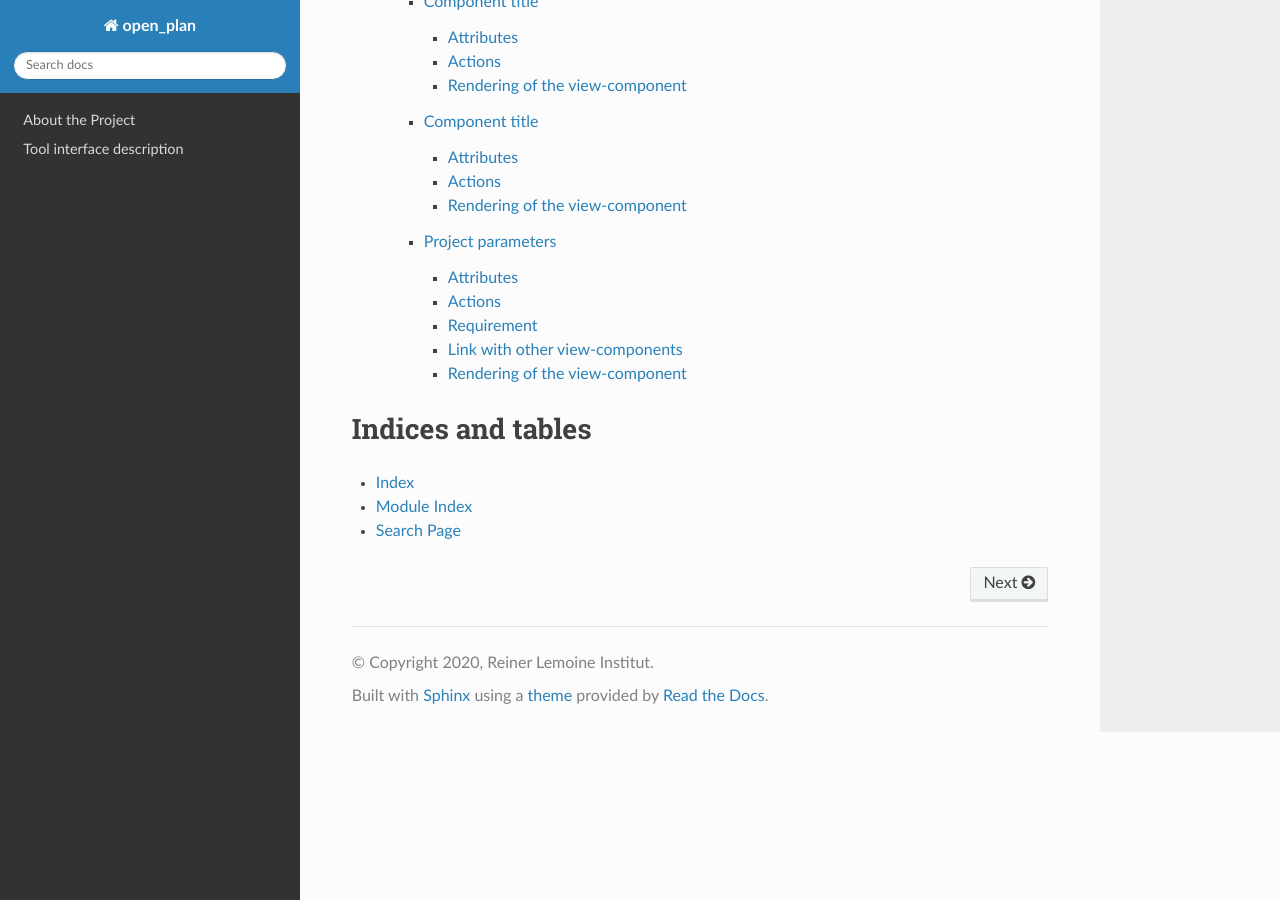
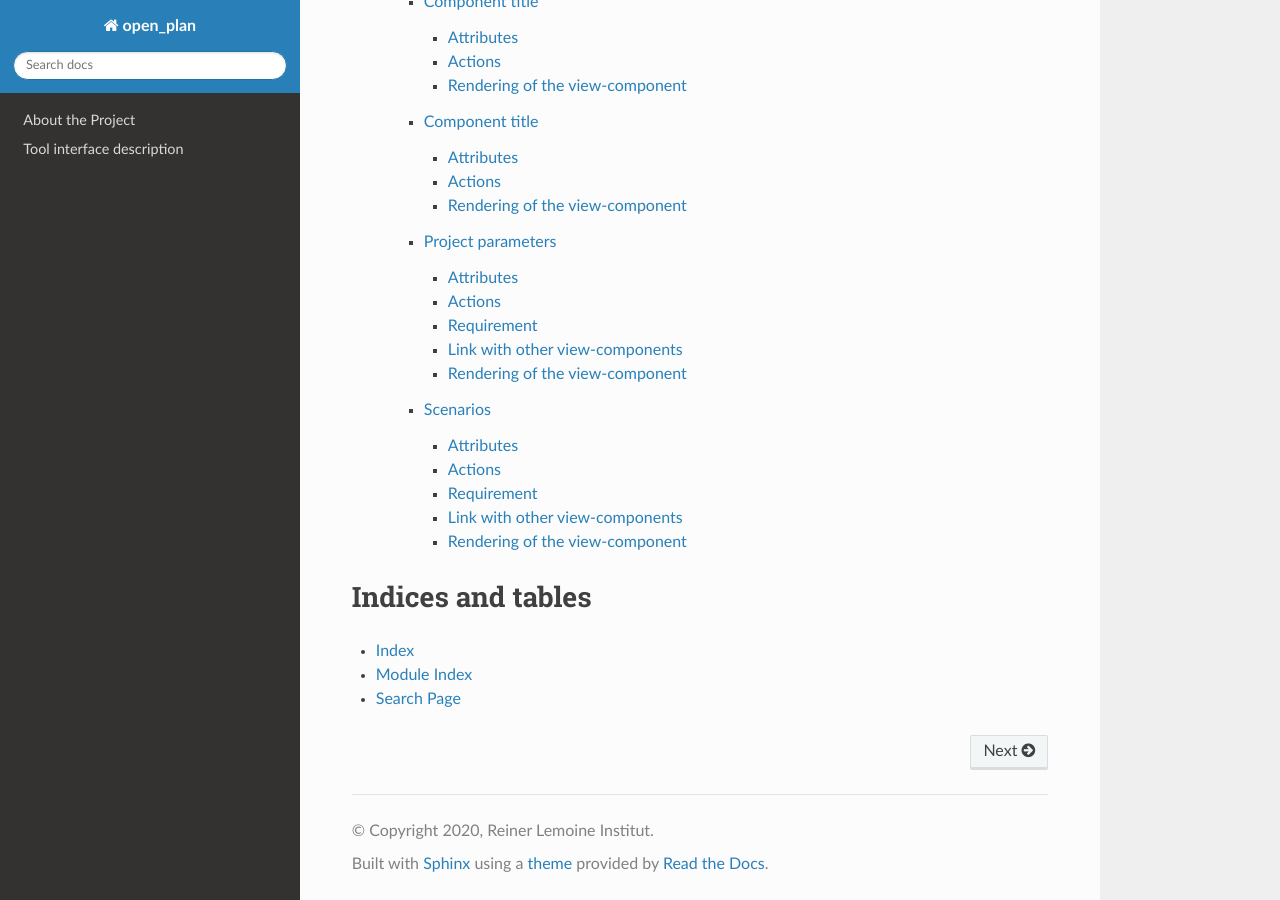
Before and after one commit to rl-institut/open_plan, a Sphinx documentation site: the page built from docs/index.rst, in a window 1280 px wide and 900 px high, scrolled down 1406 px. Built offline with Sphinx 7.4.7 and the Read the Docs theme 2.0.0, drawn with Linux system fonts in a browser that asks for light colours; formulas are drawn with MathJax 3.

Commit message:
add ref scenarios.srt to too_interface.srt

```diff
--- a/docs/tool_interface.rst
+++ b/docs/tool_interface.rst
@@ -94,3 +94,7 @@ View-components definition
 ----
 
 .. include:: view_components/project_parameters.rst
+
+----
+
+.. include:: view_components/scenarios.rst
```
